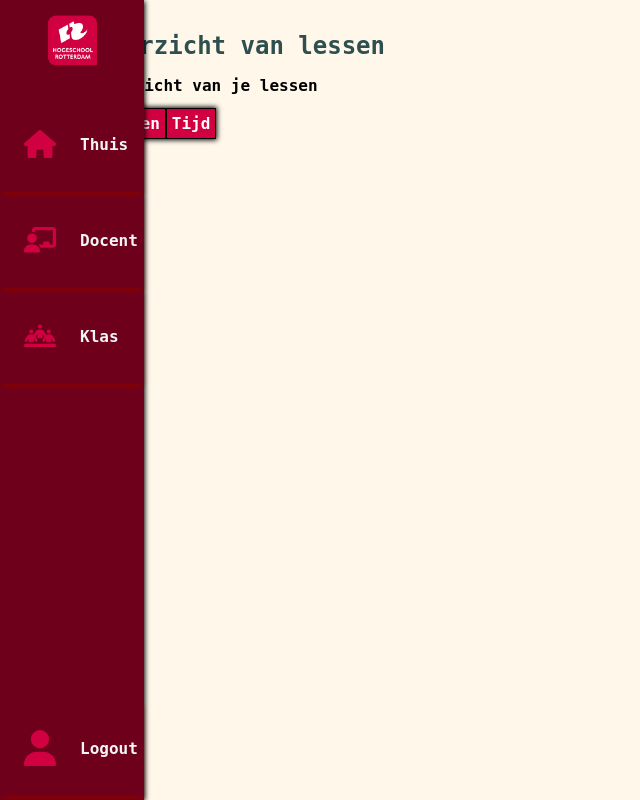
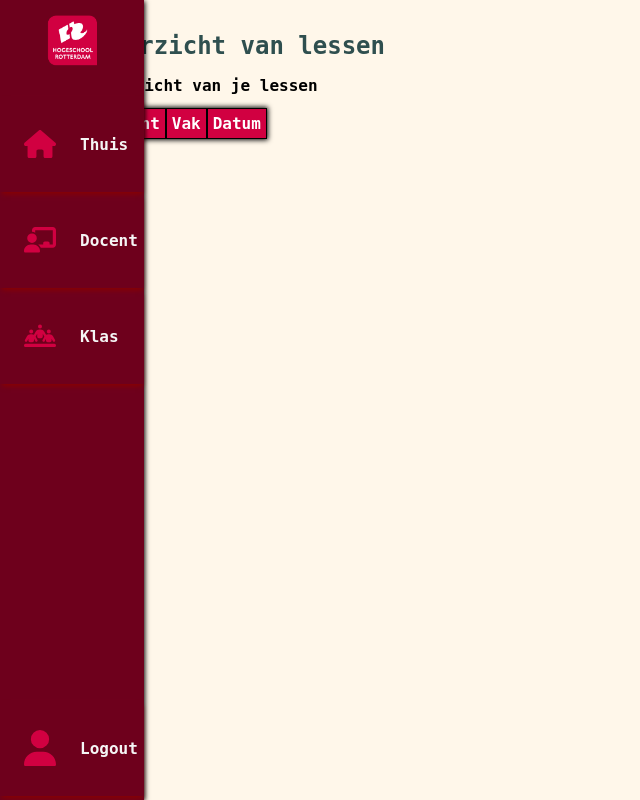
Before and after one commit to rico-0989903/WP2-HRO, a Flask app: page /klas/1/lessen in a window 1280 px wide. Shown: the whole page, without its empty margins (0-640 px from the left). Run offline with Flask 3, Linux system fonts and the light colour scheme; a user stored in the database is signed in; data comes from the database, SQL or seed files in the repository; both versions use the stored data as it was after the commit; data that the repository does not hold is empty; some libraries are stand-ins or nearby versions.

Commit message:
Ready for Demo

```diff
--- a/main.py
+++ b/main.py
@@ -438,7 +438,8 @@ def studentgetlessen(klas):
     query = KlasInschrijving.query.filter_by(klascode = klasstr).first()
     tests = LesInschrijving.query.filter_by(studentnummer = query.student.studentnummer).all()
     for test in tests:
-        case = {"Docent" : test.docent.naam, "Vak" : test.les.vak1.vak}
+        datum = Les.query.filter_by(les_id = test.les_id).first()
+        case = {"Docent" : test.docent.naam, "Vak" : test.les.vak1.vak, "Datum" : datum.datum}
         les.append(case)
     return jsonify(les)
 
--- a/templates/docentlessen.html
+++ b/templates/docentlessen.html
@@ -6,8 +6,9 @@
     <table>
         <thead>
             <tr>
-                <th>Lessen</th>
-                <th>Tijd</th>
+                <th>Docent</th>
+                <th>Vak</th>
+                <th>Datum</th>
             </tr>
         </thead>
         <tbody id="lessen">
@@ -46,6 +47,7 @@
         <tr>
             <td>${les["Docent"]}</td>
             <td>${les["Vak"]}</td>
+            <td>${les["Datum"]}</td>
         </tr>
         `
         })
```
Also changed, not shown: hro.sqlite.
